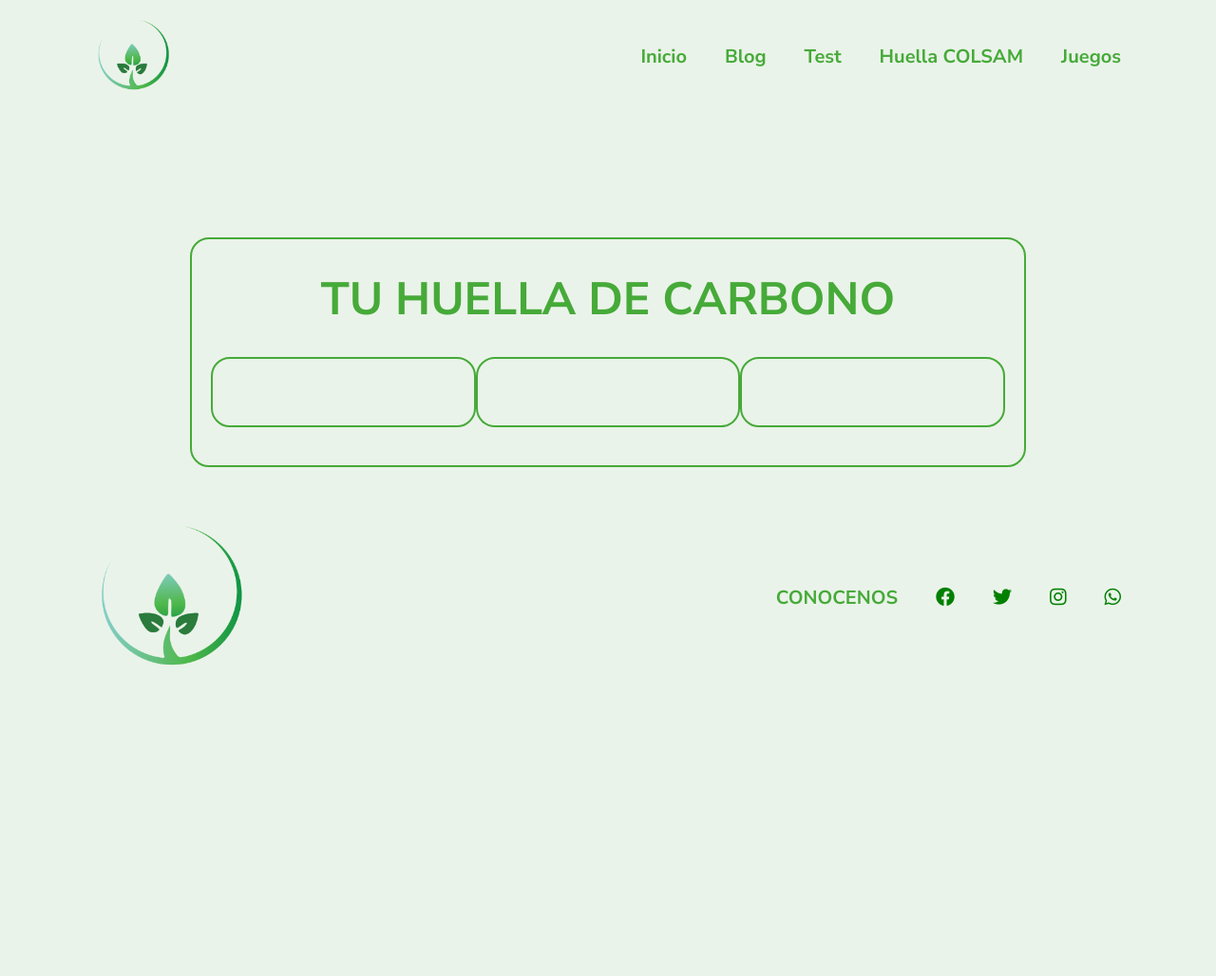
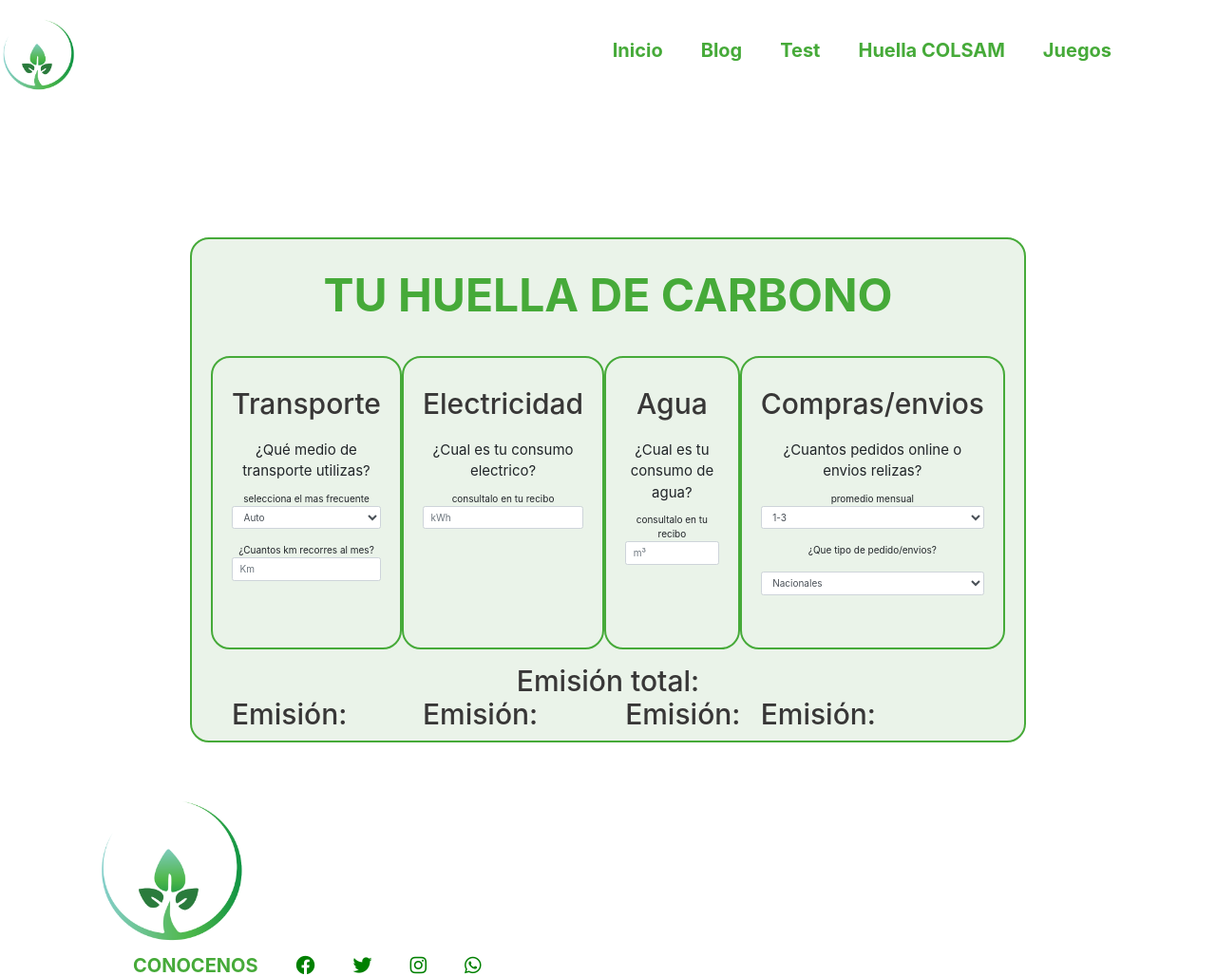
Before and after one commit to aaroncabc/ecolsam, a Django app: page /catalog/test in a window 1280 px wide. Shown: the top 1028 px of the page at 95% size. Before the commit the page ends 701 px from the top, so only its background shows below. Run offline with Django 4.2, Linux system fonts and the light colour scheme; parts of the project's set-up code (start-up, migrations or seed data) failed here and were passed over; some libraries are stand-ins or nearby versions.

Commit message:
preliminar visual of the carbon test

```diff
--- a/catalog/templates/test.html
+++ b/catalog/templates/test.html
@@ -2,6 +2,9 @@
 {% load static %}
 {% block content %}
 {% csrf_token %}
+<head>
+    <link rel="stylesheet" href="https://maxcdn.bootstrapcdn.com/bootstrap/4.5.2/css/bootstrap.min.css">
+</head>
 <style>
     .titles {
         font-size: 48px !important;
@@ -17,6 +20,13 @@
 
     .info-boxes-container info-box{
         padding: 50px;
+        height: 420px;
+    }
+
+    .info-boxes-container .info-box h3:last-of-type{
+        position: absolute;
+        bottom: 30px; /* Adjust the value as needed */
+        margin: 0;
     }
 
 </style>
@@ -28,13 +38,75 @@
             <div>&nbsp</div>
             <div class="info-boxes-container">
                 <div class="info-box">
+                    <h3>Transporte</h3>
+                    <div>&nbsp</div>
+
+                    <p>¿Qué medio de transporte utilizas?</p>
+                    <pa>selecciona el mas frecuente</pa>
+                    <select class="form-control">
+                        <option value="auto">Auto</option>
+                        <option value="bus">Bus</option>
+                        <option value="moto">Moto</option>
+                    </select>
+                    <div>&nbsp</div>
+                    <pa>¿Cuantos km recorres al mes?</pa>
+                    <input type="number" class="form-control" placeholder="Km">
+                    <div>&nbsp</div>
+                    <div>&nbsp</div>
+
+                    <h3>Emisión: </h3>
                 </div>
                 <div class="info-box">
+                    <h3>Electricidad</h3>
+                    <div>&nbsp</div>
+
+                    <p>¿Cual es tu consumo electrico?</p>
+                    <pa>consultalo en tu recibo</pa>
+                    <input type="text" class="form-control" placeholder="kWh">
+
+
+                    <h3>Emisión: </h3>
                 </div>
                 <div class="info-box">
+                    <h3>Agua</h3>
+                    <div>&nbsp</div>
+
+                    <p>¿Cual es tu consumo de agua?</p>
+                    <pa>consultalo en tu recibo</pa>
+                    <input type="text" class="form-control" placeholder="m³">
+
+
+                    <h3>Emisión: </h3>
+                </div>
+                <div class="info-box">
+                    <h3>Compras/envios</h3>
+                    <div>&nbsp</div>
+
+                    <p>¿Cuantos pedidos online o envios relizas?</p>
+                    <pa>promedio mensual</pa>
+                    <select class="form-control">
+                        <option value="auto">1-3</option>
+                        <option value="bus">3-4</option>
+                        <option value="moto">5+</option>
+                    </select>
+
+                    <div>&nbsp</div>
+                    <pa>¿Que tipo de pedido/envios?</pa>
+                    <div>&nbsp</div>
+                    <select class="form-control">
+                        <option value="auto">Nacionales</option>
+                        <option value="bus">Internacionales</option>
+                        <option value="moto">Ambos</option>
+                    </select>
+
+
+                    <h3>Emisión: </h3>
                 </div>
             </div>
+            <div>&nbsp</div>
+            <h3>Emisión total: </h3>
         </div>
     </div>
 </div>
+<script src="https://maxcdn.bootstrapcdn.com/bootstrap/4.5.2/js/bootstrap.min.js"></script>
 {% endblock %}
```
